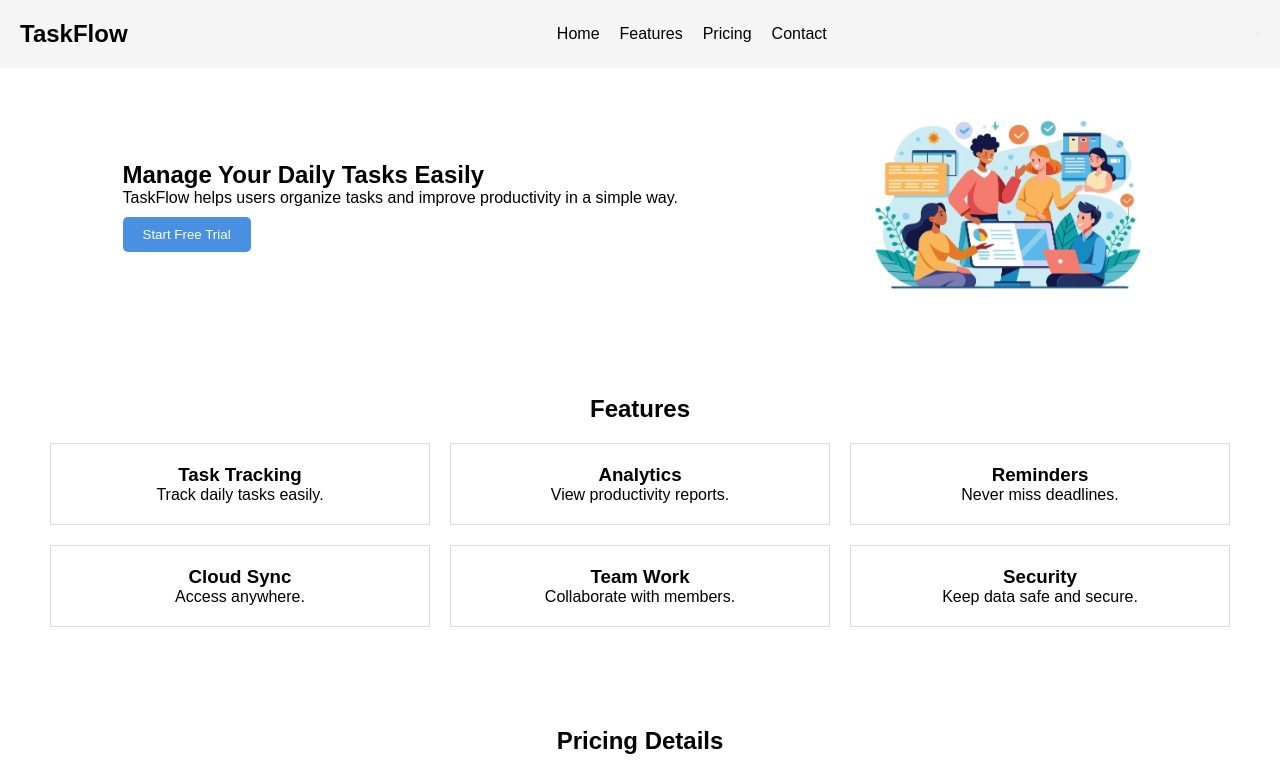
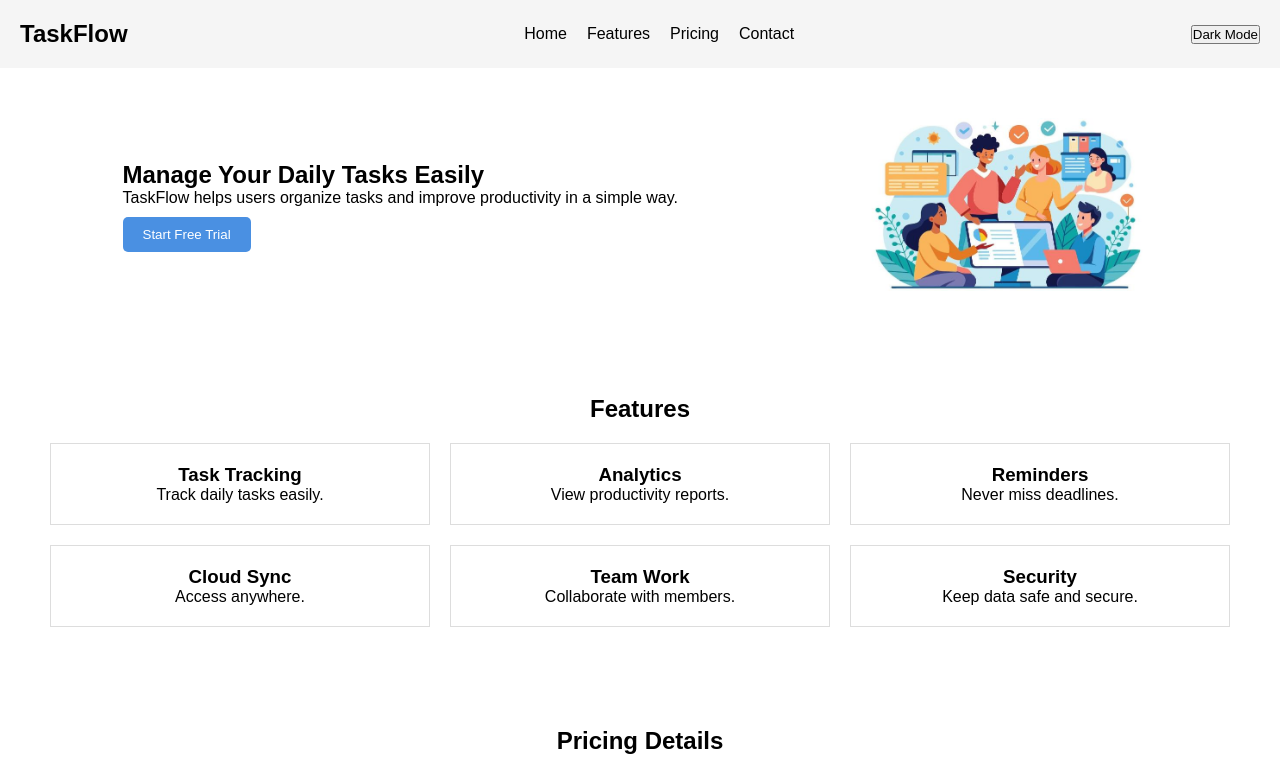
Before and after one commit to rupali1802/VTU26330-Frontend-task-, a plain HTML site: page index.html in a window 1280 px wide. Shown: the top 772 px of the page. Drawn offline with Linux system fonts and the light colour scheme; no server answers.

Commit message:
Added dark mode and project screenshots

```diff
--- a/index.html
+++ b/index.html
@@ -17,7 +17,7 @@
             <li><a href="#pricing">Pricing</a></li>
             <li><a href="#contact">Contact</a></li>
         </ul>
-        <button id="darkBtn"></button>
+        <button id="darkBtn">Dark Mode</button>
     </nav>
 
     <section class="hero" id="home">
```
Also changed, not shown: project_screenshots/8.png (added).
